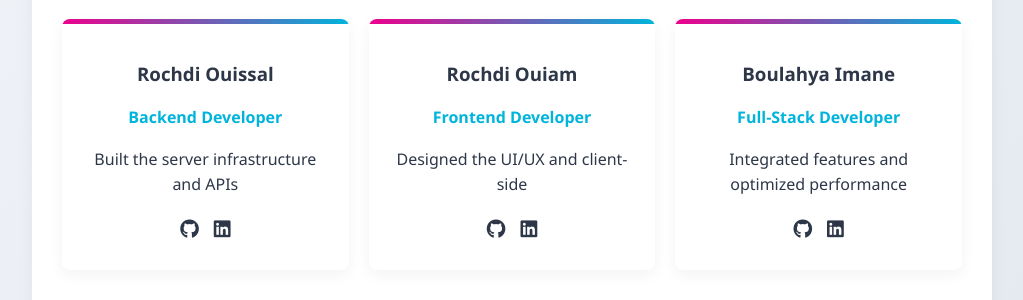
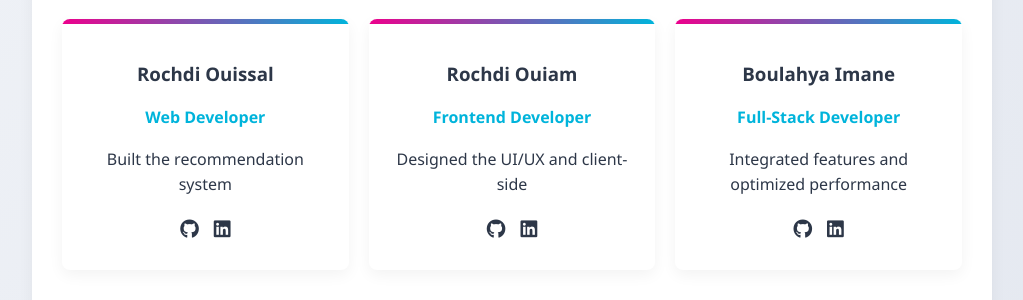
Before and after one commit to imaneboulahya/Miso, a Flask app: page /about-us in a window 1280 px wide. Shown: the part 1031-1331 px from the top of the page, without its empty margins (128-1151 px from the left). Run offline with Flask 3, Linux system fonts and the light colour scheme; some libraries are stand-ins or nearby versions.

Commit message:
zedt l wbout us page

```diff
--- a/templates/about_us.html
+++ b/templates/about_us.html
@@ -58,8 +58,8 @@
       <div class="team-grid">
         <div class="team-member">
           <h3>Rochdi Ouissal</h3>
-          <p class="role">Backend Developer</p>
-          <p>Built the server infrastructure and APIs</p>
+          <p class="role">Web Developer</p>
+          <p>Built the recommendation system</p>
           <div class="social-links">
             <a href="https://github.com/Ouissou48" target="_blank"><i class="fab fa-github"></i></a>
             <a href="https://www.linkedin.com/in/ouissal-rochdi-04991333a?utm_source=share&utm_campaign=share_via&utm_content=profile&utm_medium=android_app" target="_blank"><i class="fab fa-linkedin"></i></a>
```
